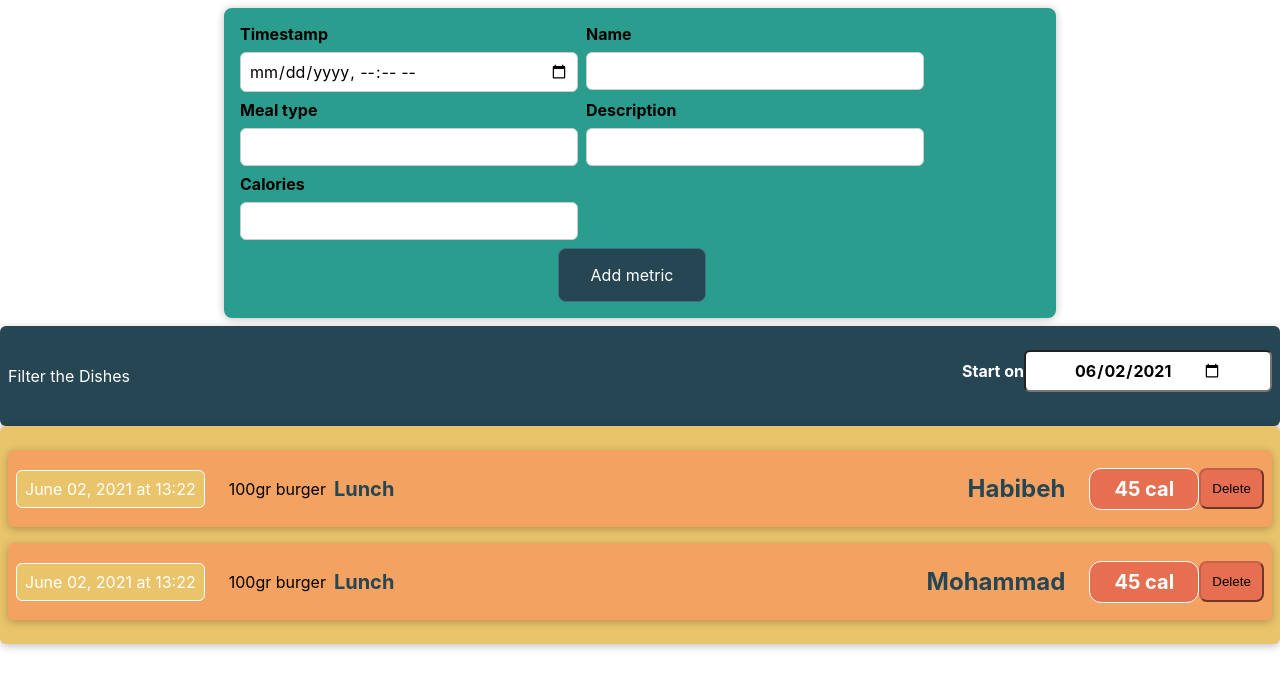
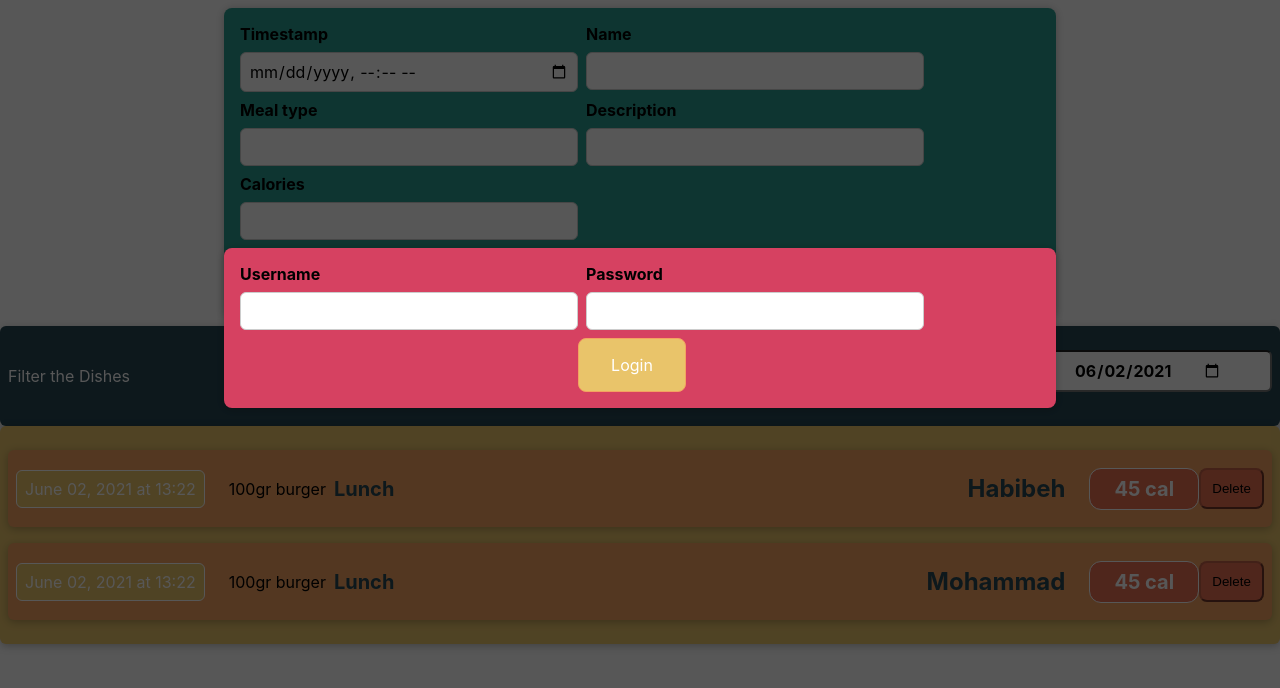
Before and after one commit to HabibehKhavari/Calorie-Tracker-App, a React (Create React App) app: page / in a window 1280 px wide. Shown: the top 688 px of the page. Built offline with nearby package versions, Linux system fonts and the light colour scheme.

Commit message:
Login step 2: validate and pass to authenticator Validate user input regarding the credentials pass the credentials to the App component in order to authenticate

```diff
--- a/src/App.js
+++ b/src/App.js
@@ -65,10 +65,15 @@ function App() {
         item.id !== id)
     }))
   }
+  const onLoginListener = (credentials) => {
+    console.log("I should authenticate ", credentials)
+  }
+
+  const isLoggedIn = false;
 
   return (
     <div>
-      {false && <Modal><Login /></Modal>}
+      {!isLoggedIn && <Modal><Login onLogin={onLoginListener} /></Modal>}
       <AddDish onAddDish={addedDishHandler} />
       <FilterDishes startTimestamp={startTimestamp} onSetTimestamp={newTimestampSetHandler} />
       <Dishes filterTimestamp={startTimestamp} data={dishes} onDelete={deletedDish} />
--- a/src/components/Login/Login.js
+++ b/src/components/Login/Login.js
@@ -1,14 +1,41 @@
 import "./Login.css"
 import LoginForm from "./LoginForm";
+import ErrorModal from "../UI/ErrorModal"
+import { Fragment, useState } from "react"
+
+const Login = (props) => {
+    const [error, setError] = useState()
+    const onLoginHandler = (credentials) => {
+        console.log("someone gave me credentials", credentials)
+        if (credentials.username.trim().length === 0) {
+            setError("Username is mandatory")
+            return false;
+        }
+        if (credentials.password.trim().length === 0) {
+            setError("Password is mandatory")
+            return false;
+        }
+
+        props.onLogin(credentials)
+        return true;
+    }
+
+    const onDismissModalHandler = () => {
+        console.log("Reseting error")
+        setError(null)
+    }
+
+    return (
+        <Fragment>
+            {error && <ErrorModal title="Bad credentials" message={error} onDismiss={onDismissModalHandler} />}
+            <div className="login">
+                <LoginForm onLogin={onLoginHandler} />
+            </div>
+        </Fragment>
+    )
+}
 
 
 
-const Login = (props) => {
-    return (
-        <div className="login">
-            <LoginForm />
-        </div>
-    );
-}
 
 export default Login;
--- a/src/components/Login/LoginForm.js
+++ b/src/components/Login/LoginForm.js
@@ -1,16 +1,48 @@
+import { useState } from "react";
 import Input from "../UI/Input";
 import "./LoginForm.css"
 
 
 const LoginForm = (props) => {
+    const [username, setUsername] = useState("")
+    const usernameChangedHandler = (event) => {
+        let newValue = event.target.value
+        setUsername(newValue)
+        console.log(`Someone typed ${username}`)
+    }
+
+    const [password, setPassword] = useState("")
+    const passwordChangedHandler = (event) => {
+        let newValue = event.target.value
+        setPassword(newValue)
+        console.log(`Someone typed ${password}`)
+    }
+
+    const onSubmitHandler = event => {
+        event.preventDefault();
+        const credentials = {
+            username: username,
+            password: password,
+        }
+
+        console.log("credentials ", credentials)
+        if (props.onLogin(credentials)) {
+            console.log("Reseting form data")
+            setUsername("")
+            setPassword("")
+        } else {
+            console.log("Error found during validation!!!!")
+        }
+    }
     return (
-        <form>
+        <form onSubmit={onSubmitHandler}>
             <div className="login__elements">
                 <Input className="login__element"
                     labelText="Username"
                     input={{
                         id: "username",
-                        type: "text"
+                        type: "text",
+                        onChange: usernameChangedHandler
                     }}
 
                 />
@@ -18,7 +50,8 @@ const LoginForm = (props) => {
                     labelText="Password"
                     input={{
                         id: "password",
-                        type: "password"
+                        type: "password",
+                        onChange: passwordChangedHandler
                     }}
                 />
             </div>
```
